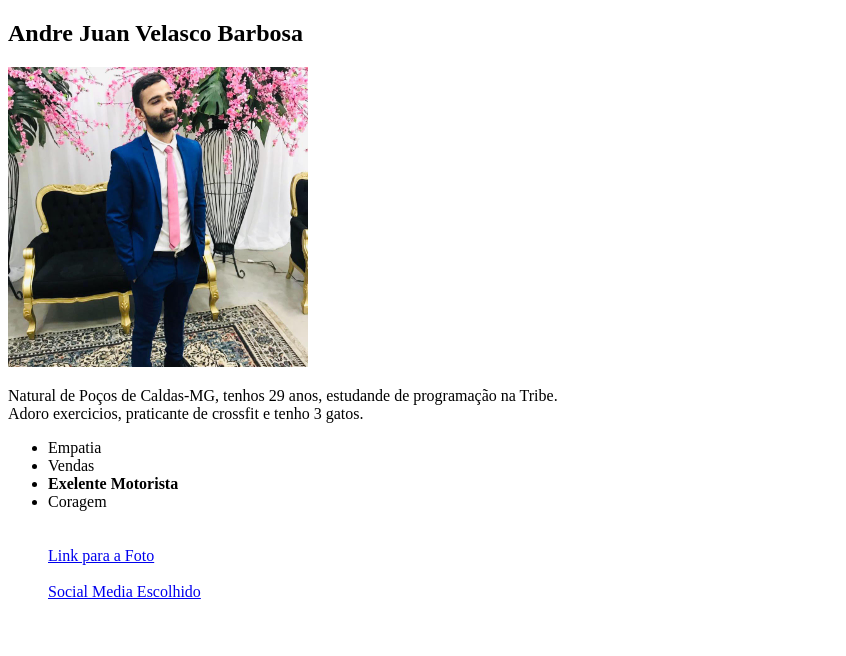
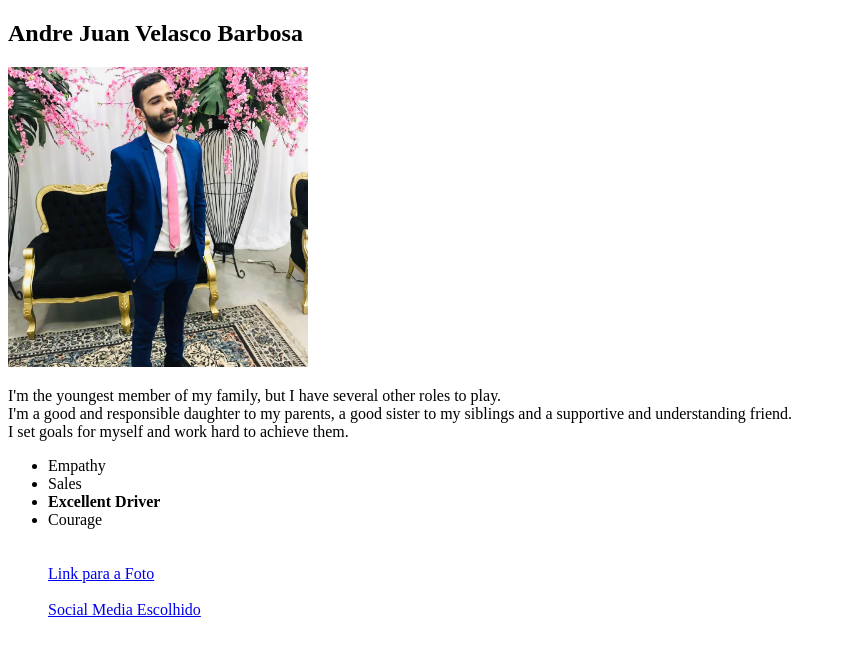
Before and after one commit to andrejvb/portfolio-master, a plain HTML site: page index.html in a window 1280 px wide. Shown: the whole page, without its empty margins (0-846 px from the left). Drawn offline with Linux system fonts and the light colour scheme.

Commit message:
Mudança Idioma para ingles

```diff
--- a/index.html
+++ b/index.html
@@ -5,6 +5,11 @@
     <meta http-equiv="X-UA-Compatible" content="IE=edge">
     <meta name="viewport" content="width=device-width, initial-scale=1.0">
     <title>Portfólio</title>
+
+<style>
+
+</style>
+
 </head>
 <body>
 <!--Nome-->
@@ -14,20 +19,23 @@ Andre Juan Velasco Barbosa
 </h2>
 <!--Foto-->
 
-<img src="./imagens/foto-andre.jpg" alt="Foto Homem de Terno" width="300px">
+<img src="./imagens/foto-andre.jpg" alt="Man on a suit" width="300px">
 
 <!--Descrição-->
 
-<p> Natural de Poços de Caldas-MG, tenhos 29 anos, estudande de programação na Tribe. <br> Adoro exercicios, praticante de crossfit e tenho 3 gatos.
+<p> I'm the youngest member of my family, but I have several other roles to play.
+    <br> I'm a good and responsible daughter to my parents, a good sister to my siblings and a supportive and understanding friend.
+    <br> I set goals for myself and work hard to achieve them.
+    <br>
 </p>
 
 <!--Lista Habilidades-->
 <ul>
 
-    <li>Empatia</li>
-    <li>Vendas</li>
-    <li> <strong> Exelente Motorista </strong> </li>
-    <li>Coragem</li>
+    <li>Empathy</li>
+    <li>Sales</li>
+    <li> <strong> Excellent Driver </strong> </li>
+    <li>Courage</li>
     <br>
     <br>
     <!--Link Foto-->
```
